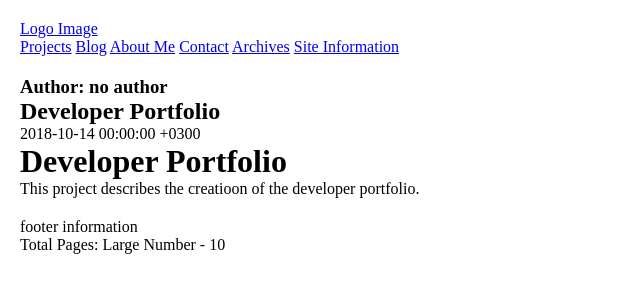
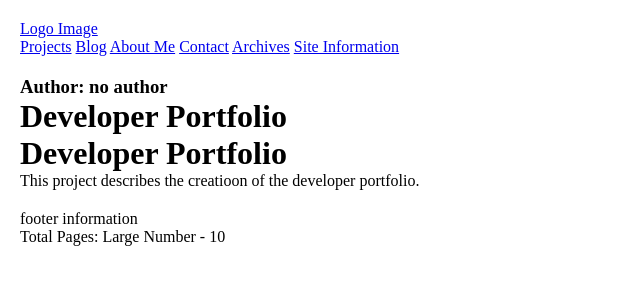
Before and after one commit to robert-laws/jekyll-review-october-2018, a Jekyll site: the page built from my_collections/_projects/portfolio.md, in a window 1280 px wide. Shown: the top 300 px of the page, without its empty margins (0-640 px from the left). Built offline with Jekyll 4.4.1, drawn with Linux system fonts in a browser that asks for light colours.

Commit message:
update files

```diff
--- a/Gemfile
+++ b/Gemfile
@@ -7,10 +7,10 @@
 # gem "rails"
 
 # Added at 2018-10-14 16:06:01 +0300 by guq\rdl27:
-gem "jekyll", "~> 3.8"
+gem "jekyll", "3.7.4"
 
 group :jekyll_plugins do
-  gem 'github-pages'
+  gem 'github-pages', '>=192'
   gem 'jekyll-sitemap'
   gem 'jekyll-feed'
   gem 'jekyll-seo-tag'
--- a/_layouts/post.html
+++ b/_layouts/post.html
@@ -1,8 +1,9 @@
 ---
 layout: default
 ---
-<section>
+
+<main>
   <h1>Blog Post - {{ page.title }}</h1>
   {{page.date | date: "%B %-d, %Y"}}
   {{ content }}
-</section>
+</main>
--- a/_layouts/project.html
+++ b/_layouts/project.html
@@ -2,7 +2,6 @@
 layout: default
 ---
 
-<h2>{{page.title}}</h2>
-<p>{{page.date}}</p>
+<h1>{{page.title}}</h1>
 
 {{ content }}
```
Also changed, not shown: Gemfile.lock.
